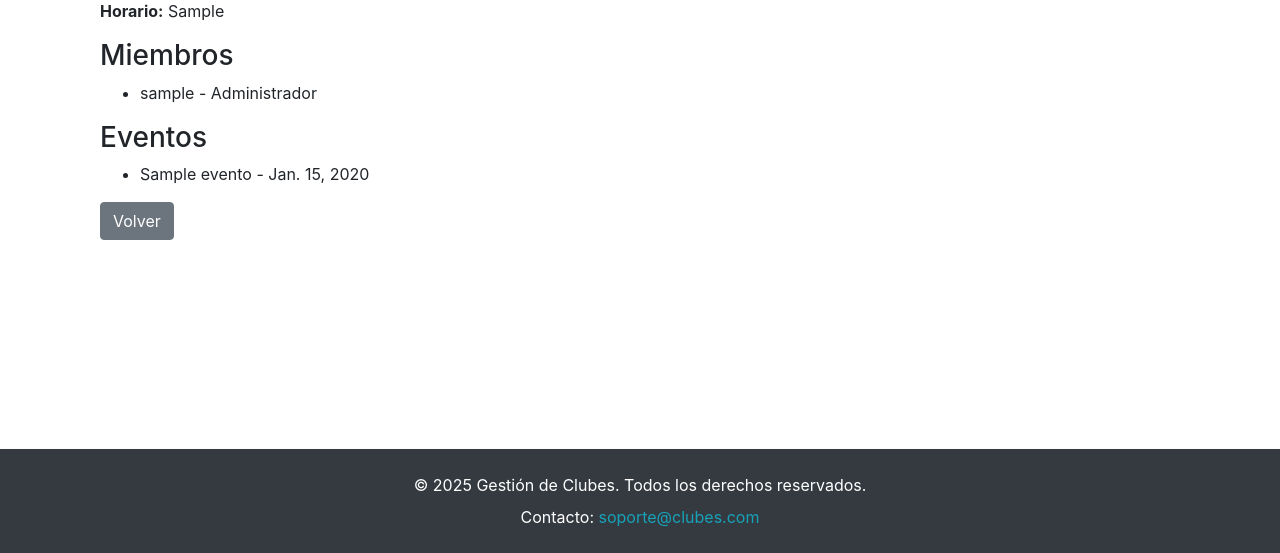
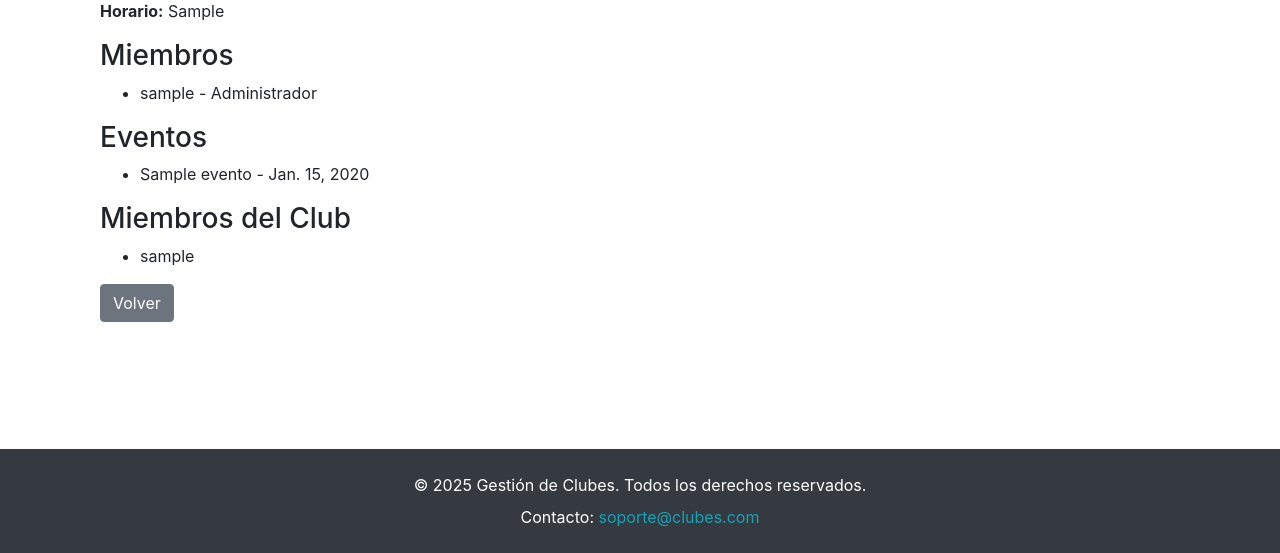
Before and after one commit to hidravneno/gestion_clubes-bien, a Django app: page /clubes/1/ in a window 1280 px wide. Shown: the part 247-800 px from the top of the page. Run offline with Django 4.2, Linux system fonts and the light colour scheme; a user stored in the database is signed in; tables that the repository leaves empty hold one stand-in row (values such as "Sample post"); some libraries are stand-ins or nearby versions.

Commit message:
unirse a clubes

```diff
--- a/clubes/models.py
+++ b/clubes/models.py
@@ -1,5 +1,6 @@
 from django.db import models
 from django.core.exceptions import ValidationError, PermissionDenied
+from django.conf import settings  # Importar settings para AUTH_USER_MODEL
 from usuarios.models import Usuario
 
 class Club(models.Model):
@@ -13,6 +14,7 @@ class Club(models.Model):
     categoria = models.CharField(max_length=20, choices=CATEGORIAS)
     lider = models.ForeignKey(Usuario, on_delete=models.CASCADE)
     horario = models.CharField(max_length=255, blank=True, null=True)  # Campo para el horario
+    miembros = models.ManyToManyField(settings.AUTH_USER_MODEL, related_name='clubes', blank=True)  # Usar AUTH_USER_MODEL
 
     def __str__(self):
         return self.nombre
--- a/clubes/urls.py
+++ b/clubes/urls.py
@@ -13,4 +13,5 @@ urlpatterns = [
     path('<int:club_id>/reuniones/crear/', views.crear_reunion, name='crear_reunion'),  # Crear reunión
     path('<int:club_id>/reuniones/<int:reunion_id>/editar/', views.editar_reunion, name='editar_reunion'),  # Editar reunión
     path('<int:club_id>/reuniones/<int:reunion_id>/eliminar/', views.eliminar_reunion, name='eliminar_reunion'),  # Eliminar reunión
+    path('clubes/<int:club_id>/unirse/', views.unirse_club, name='unirse_club'),
 ]
--- a/clubes/views.py
+++ b/clubes/views.py
@@ -3,6 +3,7 @@ from django.http import Http404, HttpResponseNotFound
 from .models import Club, MiembroClub, SolicitudMembresia, Reunion
 from .forms import CrearClubForm, CrearReunionForm
 from django.contrib.auth.decorators import login_required
+from django.contrib import messages  # Importar messages
 from eventos.models import Evento  # Importar el modelo Evento
 from functools import wraps
 
@@ -140,3 +141,15 @@ def detalle_club(request, club_id):
 # Vista para la página principal
 def home(request):
     return render(request, 'clubes/index.html')  # Asegúrate de que el template exista
+
+
+# Vista para unirse a un club
+@login_required
+def unirse_club(request, club_id):
+    club = get_object_or_404(Club, id=club_id)
+    if request.user in club.miembros.all():
+        messages.warning(request, "Ya eres miembro de este club.")
+    else:
+        club.miembros.add(request.user)
+        messages.success(request, f"Te has unido al club {club.nombre}.")
+    return redirect('detalle_club', club_id=club.id)
--- a/templates/clubes/detalle_club.html
+++ b/templates/clubes/detalle_club.html
@@ -23,6 +23,15 @@
         {% endfor %}
     </ul>
 
+    <h3>Miembros del Club</h3>
+<ul>
+    {% for miembro in club.miembros.all %}
+        <li>{{ miembro.username }}</li>
+    {% empty %}
+        <li>No hay miembros en este club.</li>
+    {% endfor %}
+</ul>
+
     <a href="{% url 'lista_clubes' %}" class="btn btn-secondary">Volver</a>
 </div>
 {% endblock %}
--- a/templates/clubes/index.html
+++ b/templates/clubes/index.html
@@ -19,6 +19,7 @@
                 <div>
                     <a href="{% url 'detalle_club' club.id %}" class="btn btn-info btn-sm">Ver Detalles</a>
                     <a href="{% url 'editar_club' club.id %}" class="btn btn-warning btn-sm">Editar</a>
+                    <a href="{% url 'unirse_club' club.id %}" class="btn btn-primary btn-sm">Unirse</a>
                 </div>
             </li>
         {% empty %}
```
Also changed, not shown: clubes/migrations/0005_club_miembros.py (added). Lines whose indentation alone changed are shown as unchanged.
